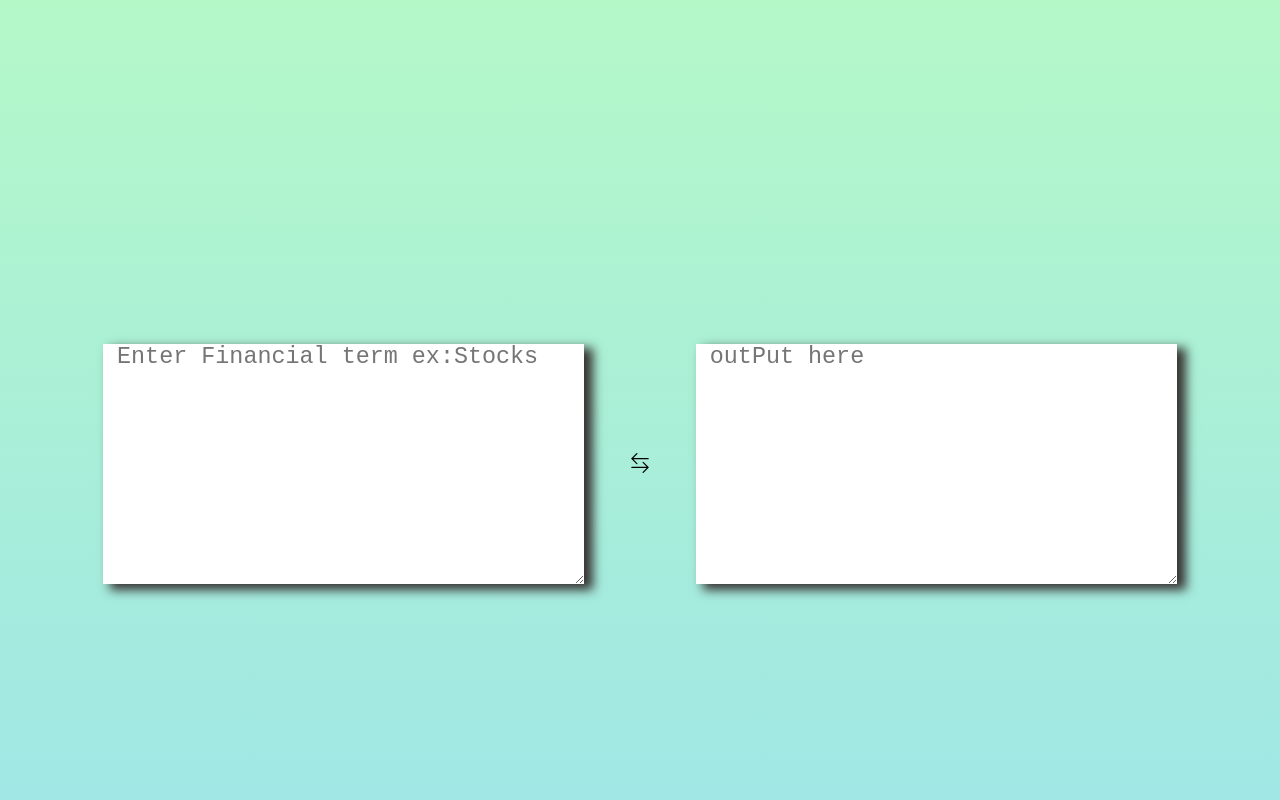
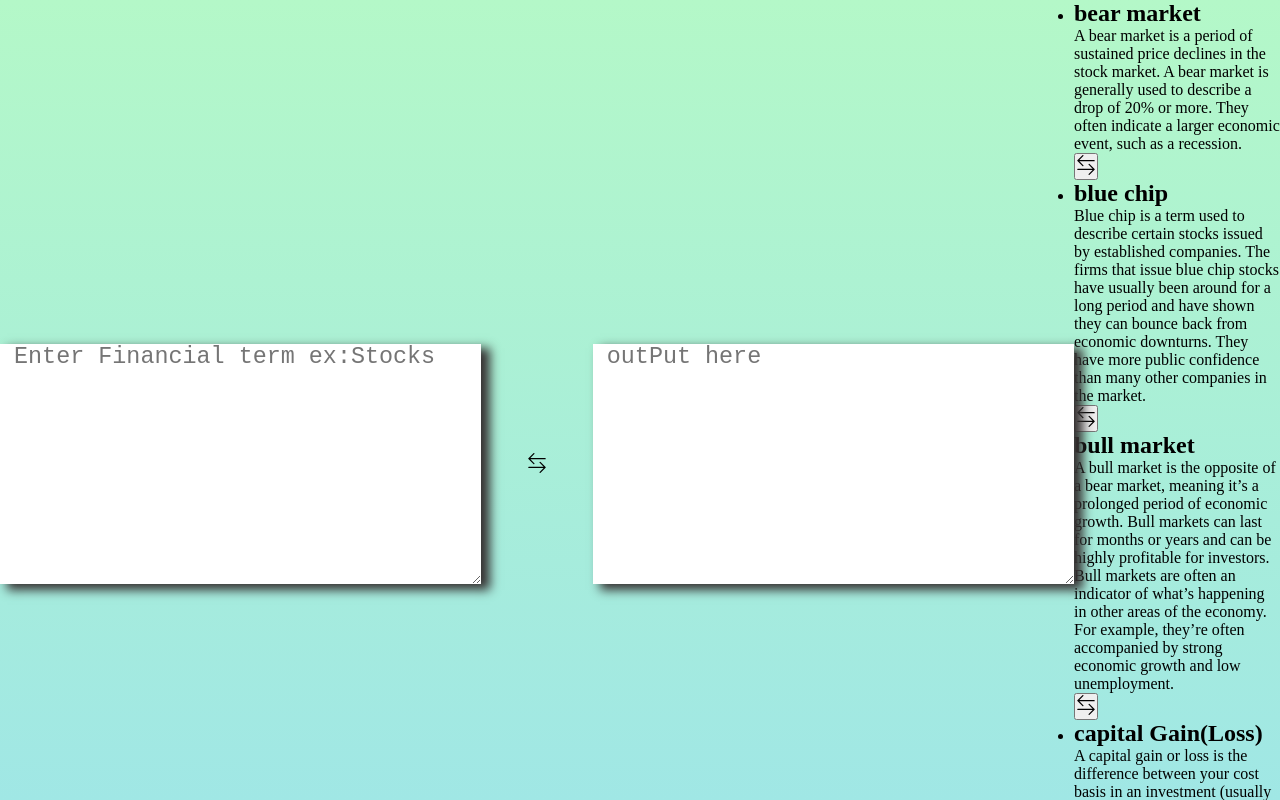
Before and after one commit to dopoku12/translator, a React (Create React App) app: page / in a window 1280 px wide. Shown: the top 800 px of the page. Built offline with nearby package versions, Linux system fonts and the light colour scheme.

Commit message:
words displaying

```diff
--- a/src/App.js
+++ b/src/App.js
@@ -1,15 +1,13 @@
 import Form from "./Form";
-import Display from "./Display";
+import Data from "./components/Data";
 
 function App() {
   return (
     <div className="App">
       <Form />
       <main>
-
-
         <section>
-          <Display />
+          <Data />
         </section>
 
       </main>
--- a/src/Display.js
+++ b/src/Display.js
@@ -1,5 +1,5 @@
 const Display = ({ listItems }) => {
-    console.log('listItems:', listItems);
+    console.log('list:', listItems);
 
     return (
         <ul>
--- a/src/components/Data.js
+++ b/src/components/Data.js
@@ -1,9 +1,10 @@
 import { useState } from "react";
 import { BsArrowLeftRight } from "react-icons/bs"
-import Display from "./Display";
+import Display from '../Display'
+
 
 function Data() {
-    const dmvDef = [
+    const [dmvDef, setDmvDef] = useState([
         {
             id: 1,
             term: "bear market",
@@ -146,7 +147,7 @@ function Data() {
             definition: "Market price refers to the price at which an asset can be bought and sold on the open market. The market price of any given asset is based on current market factors, including supply and demand. As supply decreases and demand increases, the market price of the asset also increases."
         }
     ]
-
+    )
     const [standardDef, setStandardDef] = useState(
         [
             {
@@ -255,22 +256,22 @@ function Data() {
             </li>
         )
     })
+
     function convert(id) {
         const change = dmvDef.map((i) => {
-            id === i.id ?
-                { ...i.id, statues: true }
-                : { ...i.id, statues: false }
+            return (
+                id === i.id ?
+                    { ...i.id, statues: true }
+                    : { ...i.id, statues: false })
         })
         setDmvDef(change)
     }
 
 
-    console.log('words:', words);
     return (
 
-        <Display listItems={dmvDef} />
+        <Display listItems={words} />
 
     )
 }
-
 export default Data;
```
